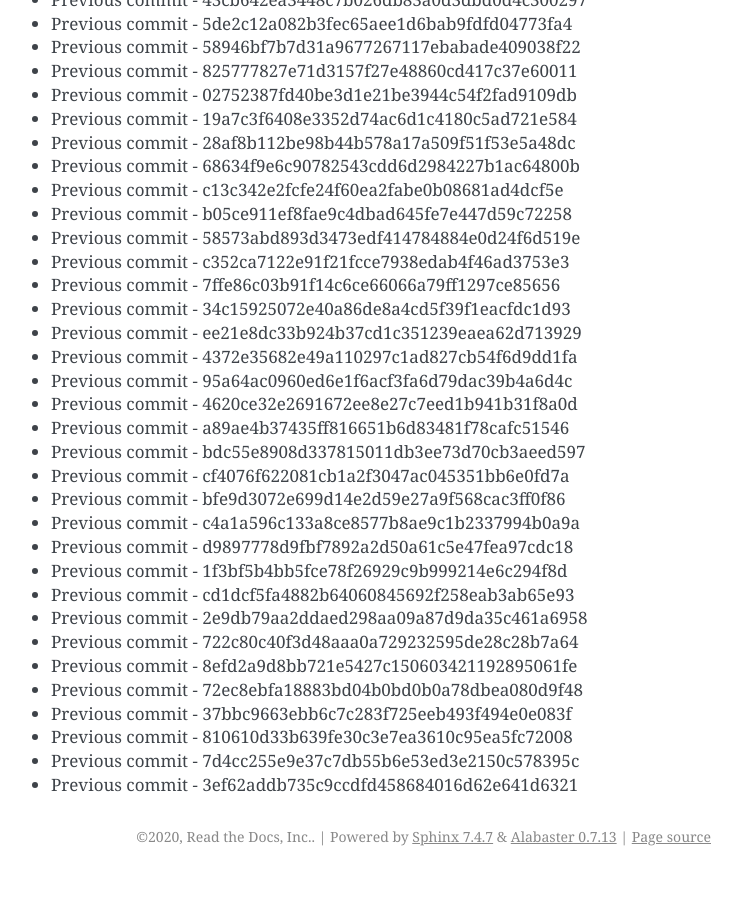
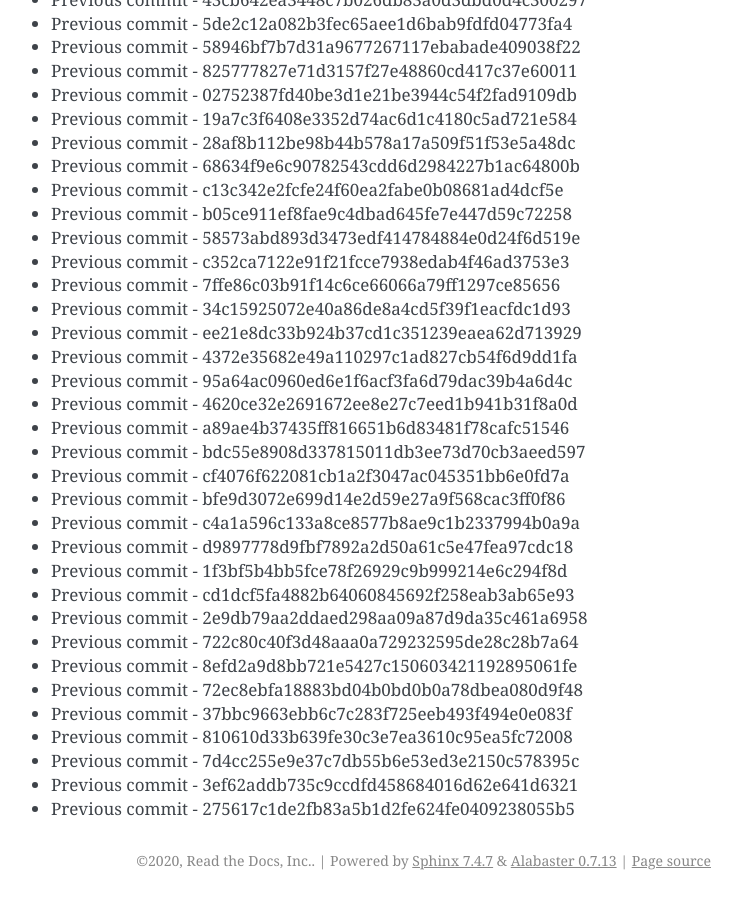
Before and after one commit to readthedocs/rtd-git-stresstest, a Sphinx documentation site: the page built from docs/updates.rst, in a window 1280 px wide and 900 px high, scrolled down 49249 px. Shown: the whole window, without its empty margins (399-1141 px from the left). Built offline with Sphinx 7.4.7, drawn with Linux system fonts in a browser that asks for light colours; before the commit the page ends 50125 px from its top, so only the background shows below that.

Commit message:
Generating commit from previous: 275617c1de2fb83a5b1d2fe624fe0409238055b5

```diff
--- a/docs/updates.rst
+++ b/docs/updates.rst
@@ -2101,3 +2101,4 @@ It can be tested for any performance characteristics.
 * Previous commit - 810610d33b639fe30c3e7ea3610c95ea5fc72008
 * Previous commit - 7d4cc255e9e37c7db55b6e53ed3e2150c578395c
 * Previous commit - 3ef62addb735c9ccdfd458684016d62e641d6321
+* Previous commit - 275617c1de2fb83a5b1d2fe624fe0409238055b5
```
